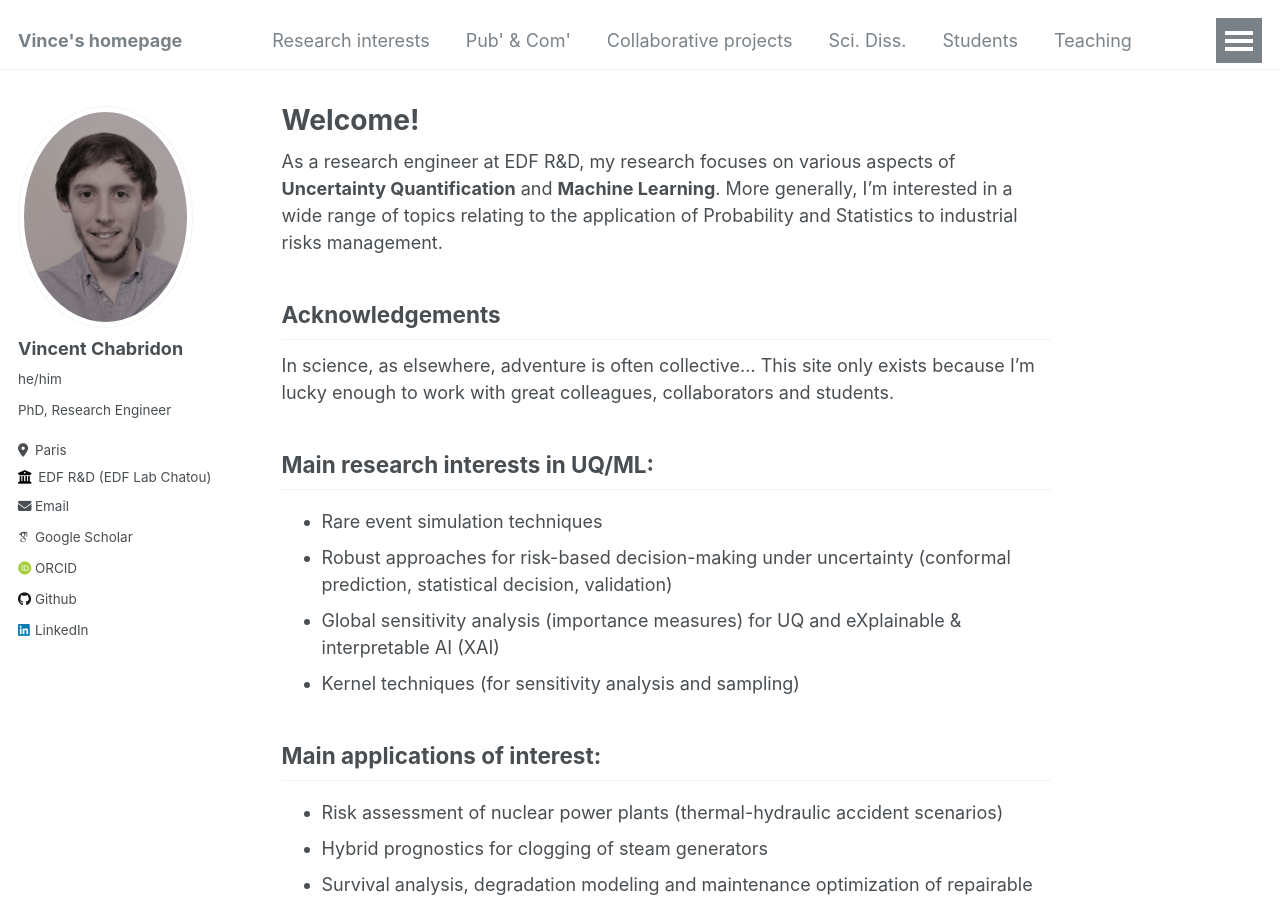
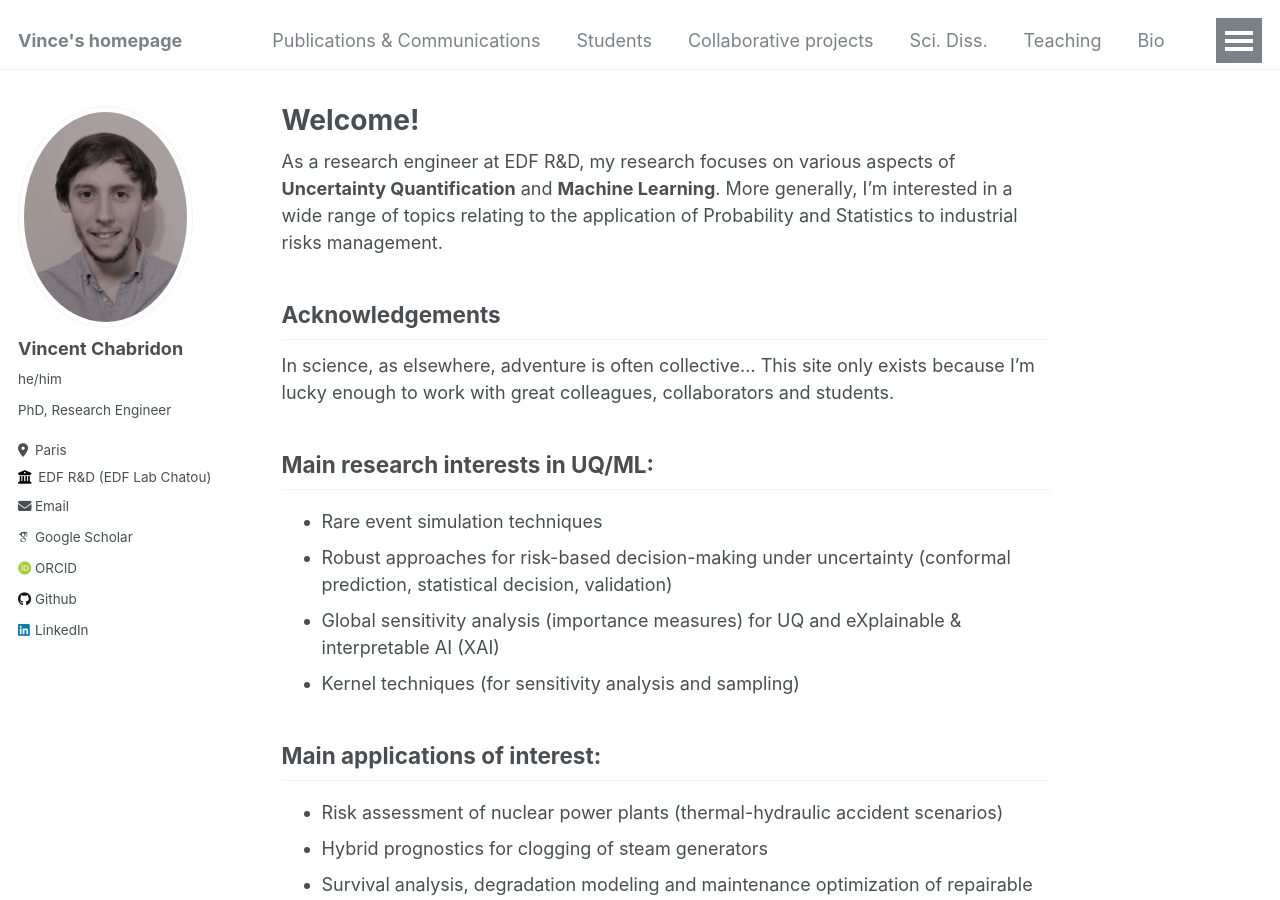
Before and after one commit to vchabri/vchabri.github.io, a Jekyll site: the page built from _pages/about.md, in a window 1280 px wide and 900 px high. Built offline with Jekyll 4.4.1, drawn with Linux system fonts in a browser that asks for light colours; some web fonts are replaced.

Commit message:
Update navigation.yml

```diff
--- a/_data/navigation.yml
+++ b/_data/navigation.yml
@@ -1,19 +1,19 @@
 # main links links
 main:
-  - title: "Research interests"
-    url: /research/
+#  - title: "Research interests"
+#    url: /research/
 
-  - title: "Pub' & Com'"
+  - title: "Publications & Communications"
     url: /publications/
+
+  - title: "Students"
+    url: /students/
 
   - title: "Collaborative projects"
     url: /collaborative_projects/
 
   - title: "Sci. Diss."
     url: /scientific_dissemination/
-
-  - title: "Students"
-    url: /students/
 
   - title: "Teaching"
     url: /teaching/
```
